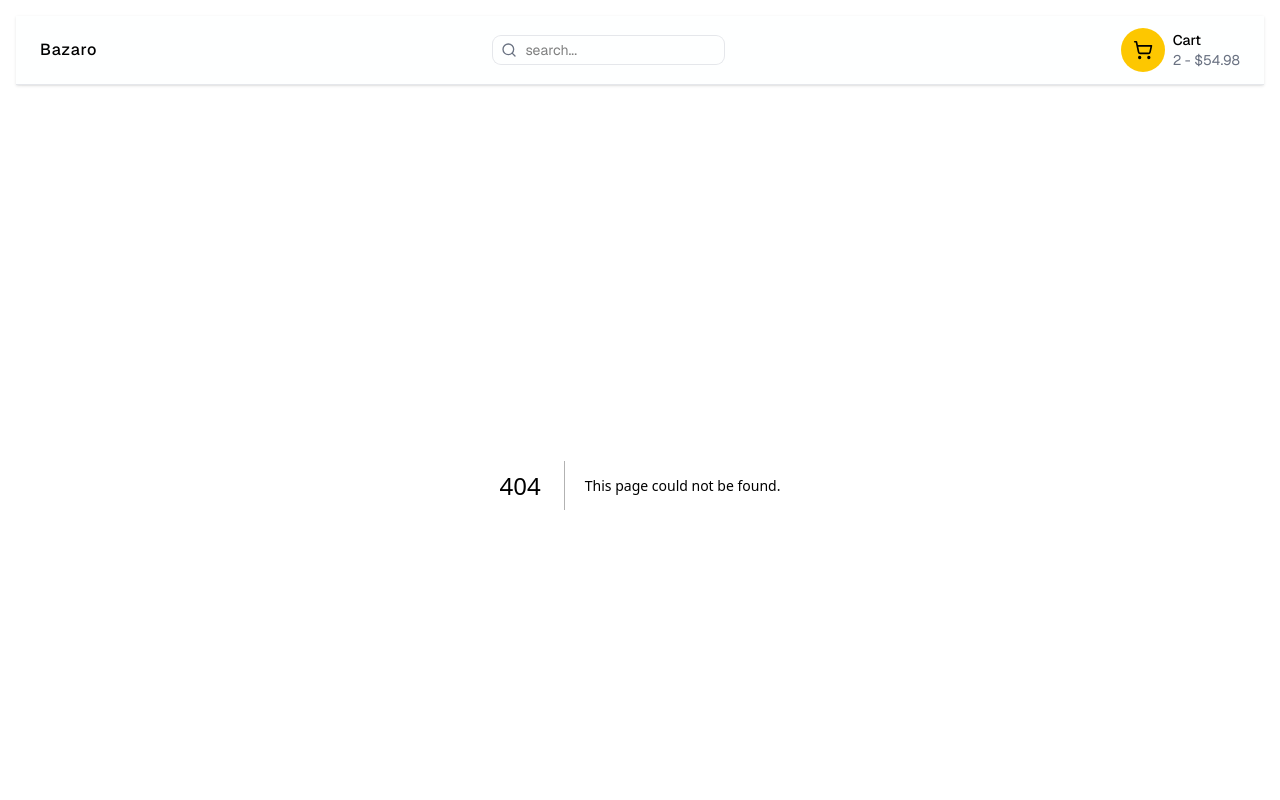
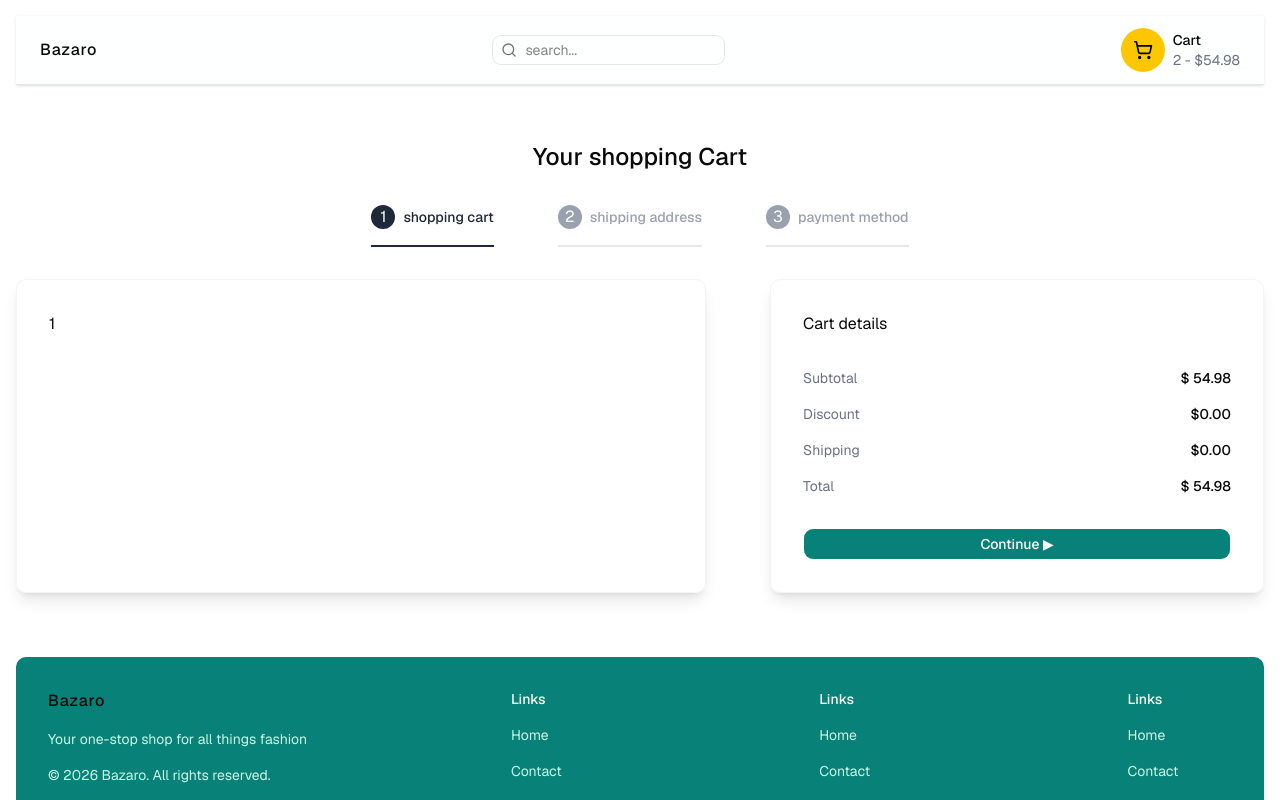
Before and after one commit to prajunbudathoki/Bazaro, a Next.js app: page /cart in a window 1280 px wide. Before the commit this address had no page. Shown: the top 800 px of the page. Built offline with nearby package versions, Linux system fonts and the light colour scheme.

Commit message:
feat: added cart details page

```diff
--- /dev/null
+++ b/src/app/cart/page.tsx
@@ -0,0 +1,126 @@
+"use client";
+
+import { Button } from "@/components/ui/button";
+import { useSearchParams, useRouter } from "next/navigation";
+
+const steps = [
+  {
+    id: 1,
+    title: "shopping cart",
+  },
+  {
+    id: 2,
+    title: "shipping address",
+  },
+  {
+    id: 3,
+    title: "payment method",
+  },
+];
+
+// temp data will change later
+const INITIAL_ITEMS = [
+  {
+    id: 1,
+    name: "Adidas CoreFit T-Shirt",
+    price: 27.49,
+    oldPrice: 39.99,
+    quantity: 1,
+    size: "M",
+    color: "Black",
+    image: "/products/1g.png",
+  },
+  {
+    id: 2,
+    name: "Nike Air Max 270",
+    price: 27.49,
+    oldPrice: 39.99,
+    quantity: 1,
+    size: "42",
+    color: "White",
+    image: "/products/6w.png",
+  },
+];
+
+const CartPage = () => {
+  const searchParams = useSearchParams();
+  const router = useRouter();
+  const activeStep = parseInt(searchParams.get("step") || "1");
+  return (
+    <div className="flex flex-col gap-8 items-center justify-center mt-14">
+      <h1 className="text-2xl font-medium">Your shopping Cart</h1>
+      <div className="flex flex-col lg:flex-row items-center gap-8 lg:gap-16">
+        {steps.map((step) => (
+          <div
+            className={`flex items-center gap-2 border-b-2 pb-4 ${
+              step.id === activeStep ? "border-gray-800" : "border-gray-200"
+            }`}
+            key={step.id}
+          >
+            <div
+              className={`w-6 h-6 rounded-full text-white flex items-center justify-center ${
+                step.id === activeStep ? "bg-gray-800" : "bg-gray-400"
+              }`}
+            >
+              {step.id}
+            </div>
+            <p
+              className={`text-sm font-medium ${
+                step.id === activeStep ? "text-gray-800" : "text-gray-400"
+              }`}
+            >
+              {step.title}
+            </p>
+          </div>
+        ))}
+      </div>
+      {/* cart procedure details */}
+      <div className="w-full flex flex-col lg:flex-row gap-16">
+        <div className="w-full lg:w-7/12 shadow-lg border border-gray-100 p-8 rounded-lg flex flex-col gap-8">
+          1
+        </div>
+        <div className="w-full lg:w-5/12 shadow-lg border border-gray-100 p-8 rounded-lg flex flex-col gap-8">
+          <h2>Cart details</h2>
+          <div className="flex flex-col gap-4">
+            <div className="flex justify-between">
+              <p className="text-sm text-gray-500">Subtotal</p>
+              <p className="text-sm font-medium">
+                ${" "}
+                {INITIAL_ITEMS.reduce(
+                  (acc, item) => acc + item.price * item.quantity,
+                  0,
+                ).toFixed(2)}
+              </p>
+            </div>
+            <div className="flex justify-between">
+              <p className="text-sm text-gray-500">Discount</p>
+              <p className="text-sm font-medium">$0.00</p>
+            </div>
+            <div className="flex justify-between">
+              <p className="text-sm text-gray-500">Shipping</p>
+              <p className="text-sm font-medium">$0.00</p>
+            </div>
+            <div className="flex justify-between">
+              <p className="text-sm text-gray-500">Total</p>
+              <p className="text-sm font-medium">
+                ${" "}
+                {INITIAL_ITEMS.reduce(
+                  (acc, item) => acc + item.price * item.quantity,
+                  0,
+                ).toFixed(2)}
+              </p>
+            </div>
+          </div>
+          <Button
+            onClick={() => router.push("/cart?step=2")}
+            className="w-full bg-(--primary-color) text-white"
+          >
+            Continue ▶
+          </Button>
+        </div>
+      </div>
+    </div>
+  );
+};
+
+export default CartPage;
--- a/src/components/Navbar.tsx
+++ b/src/components/Navbar.tsx
@@ -1,7 +1,7 @@
 import Link from "next/link";
 import Searchbar from "./Searchbar";
 import { ShoppingCart } from "lucide-react";
-import CartSheet from "./layout/cart-sheet";
+import CartSheet from "./ui/cart-sheet";
 
 export default function Navbar() {
   return (
--- a/src/components/layout/cart-sheet.tsx
+++ b/src/components/ui/cart-sheet.tsx
@@ -7,10 +7,11 @@ import {
   SheetHeader,
   SheetTitle,
   SheetTrigger,
-} from "../ui/sheet";
+} from "./sheet";
 import { useState } from "react";
 import Image from "next/image";
-import { Button } from "../ui/button";
+import { Button } from "./button";
+import Link from "next/link";
 
 const INITIAL_ITEMS = [
   {
@@ -167,13 +168,14 @@ export default function CartSheet() {
               <span>${subtotal.toFixed(2)}</span>
             </div>
             <div className="flex gap-3">
+              <Link href="/cart">
                 <Button
                   variant="outline"
                   className="flex-1 rounded-xl py-6 text-sm"
                 >
                   View Cart
                 </Button>
-
+              </Link>
               <Button className="flex-1 rounded-xl py-6 text-sm bg-(--hero-color)">
                 Proceed to Checkout
               </Button>
```
Lines whose indentation alone changed are shown as unchanged.
